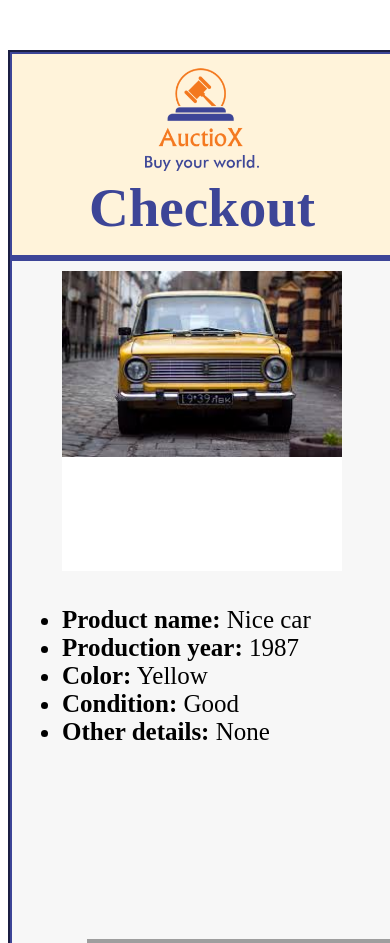
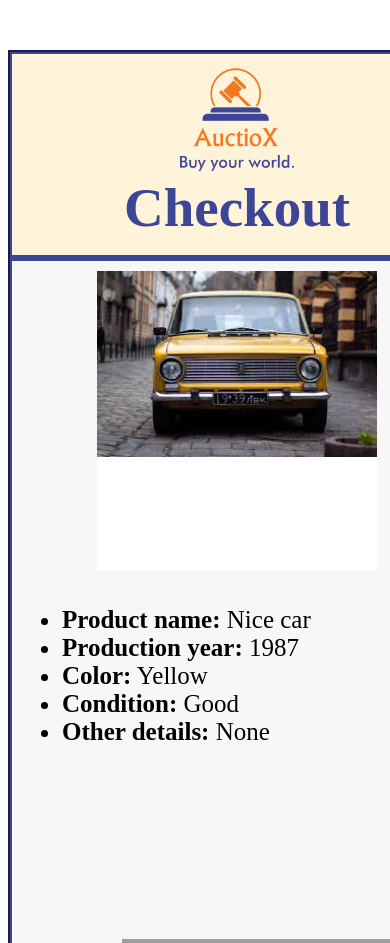
Before and after one commit to hdorin/WT-Project, a PHP site: page /checkout.html in a window 390 px wide; the page is wider, and only the part inside the window is pictured. Shown: the top 943 px of that part. Run offline with PHP 8.4, Linux system fonts and the light colour scheme; grey boxes are pictures that could not be loaded.

Commit message:
Updatat checkout

```diff
--- a/WT_Project/resources/stylesheets/checkout.css
+++ b/WT_Project/resources/stylesheets/checkout.css
@@ -1,11 +1,11 @@
 #bodyMain {
 }
 
-@media (max-width: 719px) {
-    #bodyMain #checkoutBox {/*modificat*/
+@media (max-width: 719px) { /*Ecran mic*/
+    #bodyMain #checkoutBox { /*modificat*/
         margin-top: 50px;
-        width: 380px;
-        height: 1050px;
+        width: 450px;
+        height: 970px;
         background-color: #f7f7f7;
         margin-left: auto;
         margin-right: auto;
@@ -90,11 +90,11 @@
     }
 }
 
-@media (min-width: 720px) {
+@media (min-width: 720px) { /*Ecran mare*/
     #bodyMain #checkoutBox {
         margin-top: 50px;
         width: 700px;
-        height: 550px;
+        height: 450px;
         background-color: #f7f7f7;
         margin-left: auto;
         margin-right: auto;
```
